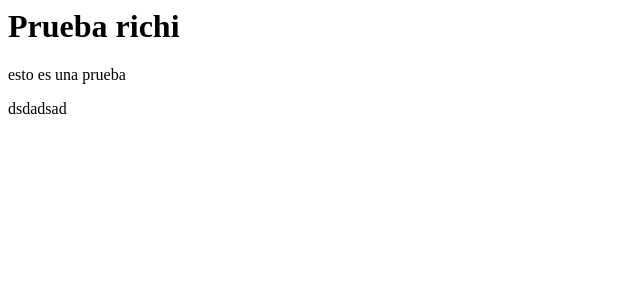
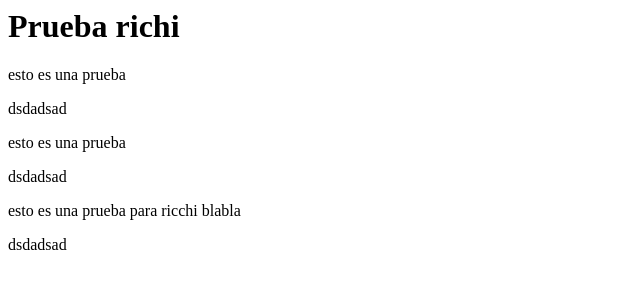
Before and after one commit to santivictorino123/aplicacionpruebarichi, a plain HTML site: page index.html in a window 1280 px wide. Shown: the whole page, without its empty margins (0-640 px from the left). Drawn offline with Linux system fonts and the light colour scheme.

Commit message:
mi primer commit en la rama de develop

```diff
--- a/index.html
+++ b/index.html
@@ -4,5 +4,9 @@
         <h1>Prueba richi</h1>
         <p>esto es una prueba</p>
         <span>dsdadsad</span>
+        <p>esto es una prueba</p>
+        <span>dsdadsad</span>
+        <p>esto es una prueba para ricchi blabla </p>
+        <span>dsdadsad</span>
     </body>
 </html>
```
